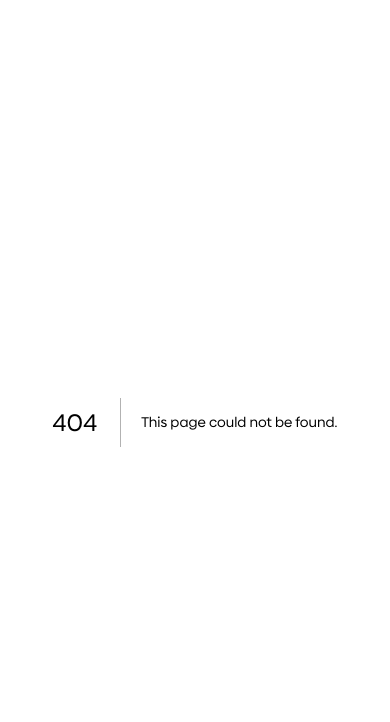
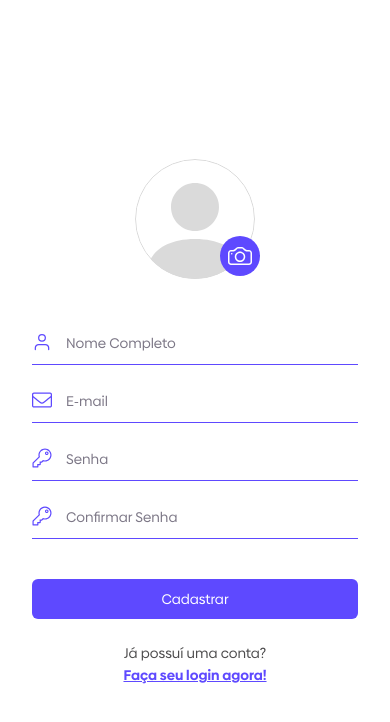
Before and after one commit to Andreas-Santos/devagram-react-next, a Next.js app: page /cadastro in a window 390 px wide. Before the commit this address had no page. Shown: the top 722 px of the page. Built offline with nearby package versions, Linux system fonts and the light colour scheme.

Commit message:
página de cadastro (mobile e desktop)

```diff
--- /dev/null
+++ b/pages/cadastro/cadastro.scss
@@ -0,0 +1,33 @@
+.paginaCadastro {
+    .uploadImagemContainer {
+        text-align: center;
+        position: relative;
+        margin-bottom: 48px;
+
+        .avatarPreview {
+            height: 120px;
+            width: 120px;
+        }
+
+        &::after {
+            content: url('/imagens/camera.svg');
+            width: 48px;
+            height: 48px;
+            position: absolute;
+            right: 0;
+            left: 90px;
+            bottom: 0px;
+            margin: auto;
+        }
+    }
+
+    @media screen and (min-width: $desktopBreakpoint) {
+        .rodapePaginaPublica {
+            display: flex;
+            justify-content: center;
+            p {
+                margin-right: 6px;
+            }
+        }
+    }
+}
--- /dev/null
+++ b/pages/cadastro/index.js
@@ -0,0 +1,88 @@
+import Botao from "../../componentes/botao";
+import Image from "next/image";
+import InputPublico from "../../componentes/inputPublico";
+import Link from "next/link";
+import { UploadImagem } from "../../componentes/uploadImagem";
+import { useState } from "react";
+
+import imagemChave from "../../public/imagens/chave.svg";
+import imagemEnvelope from "../../public/imagens/envelope.svg";
+import imagemLogo from "../../public/imagens/logo.svg"
+import imagemUsuarioAtivo from "../../public/imagens/usuarioAtivo.svg"
+import imagemAvatar from "../../public/imagens/avatar.svg"
+
+
+export default function Cadastro() {
+
+    const [imagem, setImagem] = useState(null);
+    const [nome, setNome] = useState("");
+    const [email, setEmail] = useState("");
+    const [senha, setSenha] = useState("");
+    const [confirmacaoSenha, setconfirmacaoSenha] = useState("");
+
+    return (
+        <section className={`paginaCadastro paginaPublica`}>
+            <div className="logoContainer desktop">
+                <Image
+                    src={imagemLogo}
+                    alt="logotipo"
+                    fill
+                    className="logo"
+                />
+            </div>
+
+            <div className="conteudoPaginaPublica">
+                <form>
+                    <UploadImagem
+                        imagemPreviewClassName="avatar avatarPreview"
+                        imagemPreview={imagem?.preview || imagemAvatar.src}
+                        setImagem={setImagem}
+                    />
+
+                    <InputPublico
+                        imagem={imagemUsuarioAtivo}
+                        tipo="text"
+                        texto="Nome Completo"
+                        aoAlterarValor={e => setNome(e.target.value)}
+                        valor={nome}
+                    />
+
+                    <InputPublico
+                        imagem={imagemEnvelope}
+                        tipo="email"
+                        texto="E-mail"
+                        aoAlterarValor={e => setEmail(e.target.value)}
+                        valor={email}
+                    />
+
+                    <InputPublico
+                        imagem={imagemChave}
+                        tipo="password"
+                        texto="Senha"
+                        aoAlterarValor={e => setSenha(e.target.value)}
+                        valor={senha}
+                    />
+
+                    <InputPublico
+                        imagem={imagemChave}
+                        tipo="password"
+                        texto="Confirmar Senha"
+                        aoAlterarValor={e => setconfirmacaoSenha(e.target.value)}
+                        valor={confirmacaoSenha}
+                    />
+
+                    <Botao
+                        texto="Cadastrar"
+                        tipo="submit"
+                        desabilitado={false}
+                    />
+                </form>
+
+                <div className="rodapePaginaPublica">
+                    <p>Já possuí uma conta?</p>
+                    <Link href="/">Faça seu login agora!</Link>
+                </div>
+            </div>
+        </section>
+    );
+}
--- a/styles/globals.scss
+++ b/styles/globals.scss
@@ -38,7 +38,28 @@
   }
 }
 
+.desktop {
+  @media screen and (min-width: $desktopBreakpoint) {
+    display: block;
+  }
+
+  @media screen and (max-width: calc($desktopBreakpoint - 1px)) {
+    display: none;
+  }
+}
+
+.mobile {
+  @media screen and (min-width: $desktopBreakpoint) {
+    display: none;
+  }
+
+  @media screen and (max-width: calc($desktopBreakpoint - 1px)) {
+    display: block;
+  }
+}
+
 @import '../public/fonts/fonts.scss';
 @import '../componentes/botao/button.scss';
 @import './paginaPublica.scss';
 @import '../componentes/inputPublico/inputPublico.scss';
+@import '../pages/cadastro/cadastro.scss';
```
